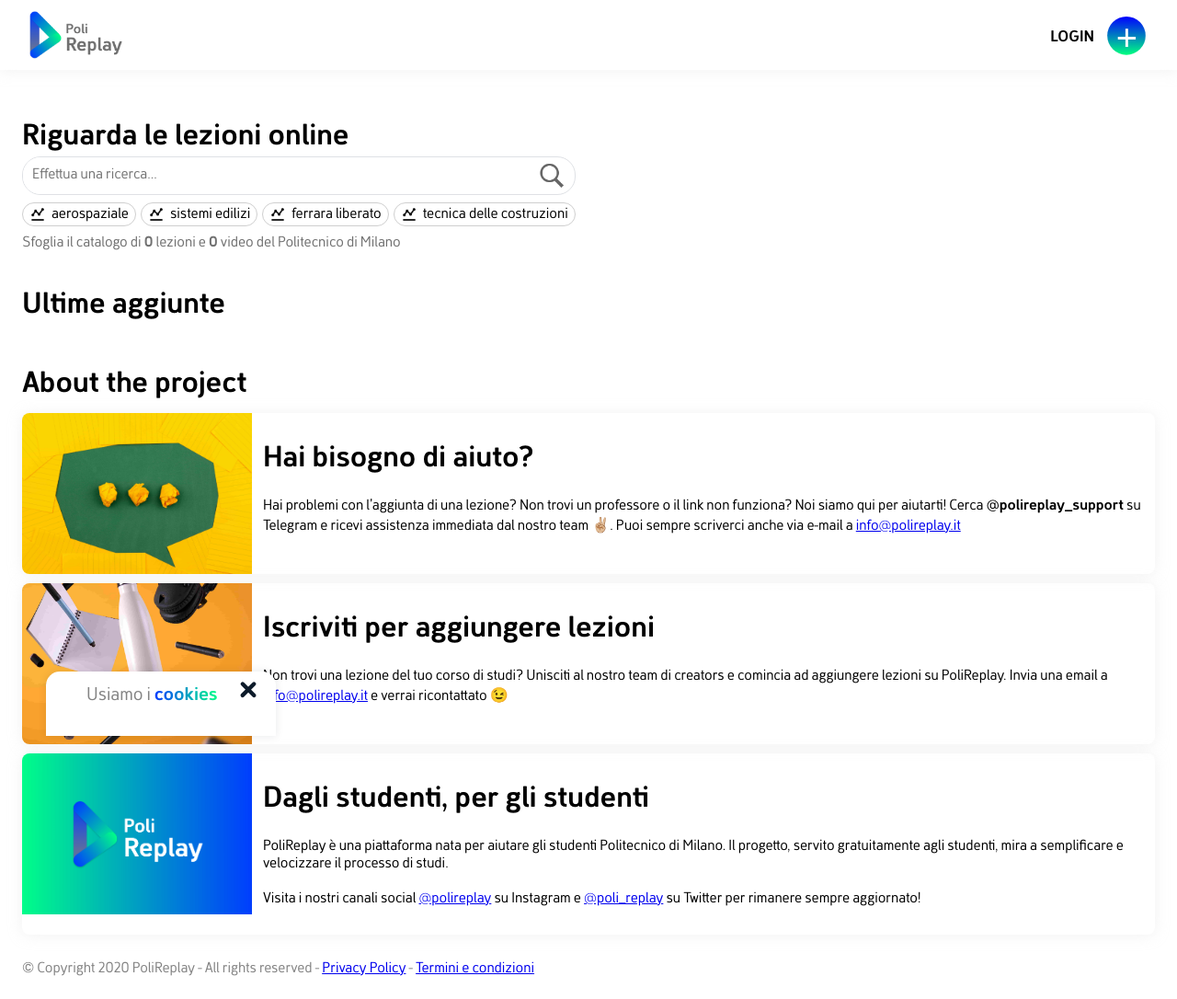
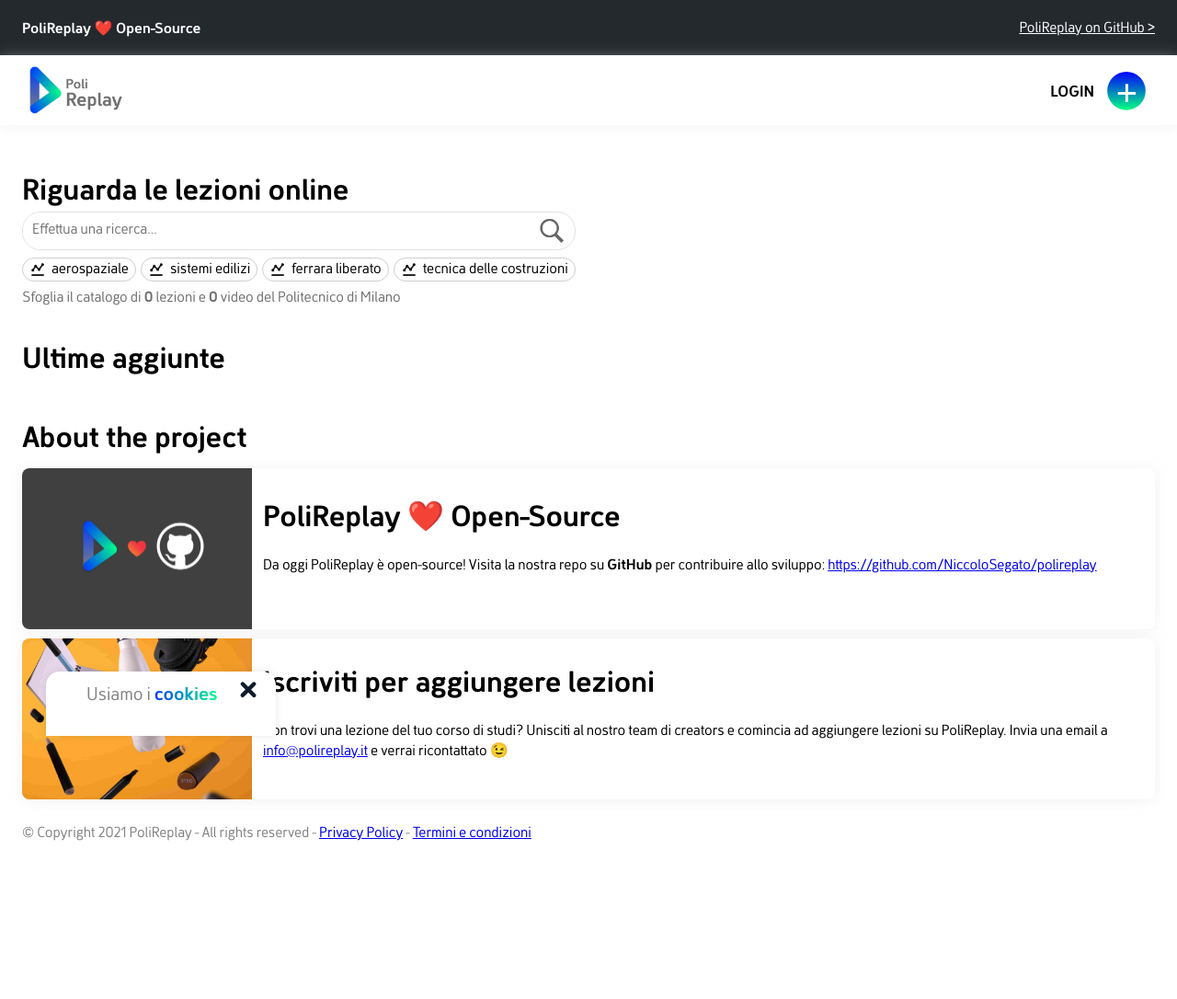
Before and after one commit to NiccoloSegato/polireplay_old, a PHP site: page /?r=1 in a window 1280 px wide. Shown: the whole page at 92% size. After the commit the page ends 914 px from the top, so only its background shows below. Run offline with PHP 8.4, Linux system fonts and the light colour scheme; data that the repository does not hold is empty; a stand-in replaces the project's code that opens the database connection.

Commit message:
New open-source banner

```diff
--- a/index.php
+++ b/index.php
@@ -49,7 +49,7 @@ $result2 = mysqli_query($conn, $query2);
         <meta property="og:image'" content="./assets/images/favicon.ico">
         <meta property="og:description'" content="Cerca, filtra e riguarda le lezioni online del Politecnico di Milano. Semplice, gratuito e veloce.">
         <script src="scripts/global.js"></script>
-        <link rel="stylesheet" href="./styles/navbar.css">
+        <link rel="stylesheet" href="./styles/navbar2.css">
         <link rel="stylesheet" href="./styles/feed3.css">
         <link rel="stylesheet" href="./styles/search.css">
         <link rel="stylesheet" href="./styles/add.css">
@@ -67,6 +67,12 @@ $result2 = mysqli_query($conn, $query2);
     </script>
     </head>
     <body>
+        <div id="superbanner">
+            <div id="superbanner-cont">
+                <h4>PoliReplay ❤️ Open-Source</h4>
+                <a href="https://github.com/NiccoloSegato/polireplay" target="_blank" title="PoliReplay on GitHub">PoliReplay on GitHub &gt;</a>
+            </div>
+        </div>
         <!-- NAVBAR -->
         <div class="NavBar">
             <div class="logo">
@@ -183,10 +189,10 @@ $result2 = mysqli_query($conn, $query2);
         <!-- NEWS -->
         <div class="news-big">
             <div id="news" class="subdiv">
-                <img src="./assets/images/support.jpg" alt="Telegram support"/>
+                <img src="./assets/images/github.png" alt="GitHub"/>
                 <div class="news-container">
-                    <h1>Hai bisogno di aiuto?</h1>
-                    <p>Hai problemi con l'aggiunta di una lezione? Non trovi un professore o il link non funziona? Noi siamo qui per aiutarti! Cerca <strong>@polireplay_support</strong> su Telegram e ricevi assistenza immediata dal nostro team ✌🏼. Puoi sempre scriverci anche via e-mail a <a href="mailto:info@polireplay.it">info@polireplay.it</a></p>
+                    <h1>PoliReplay ❤️ Open-Source</h1>
+                    <p>Da oggi PoliReplay è open-source! Visita la nostra repo su <strong>GitHub</strong> per contribuire allo sviluppo: <a href="https://github.com/NiccoloSegato/polireplay" target="_blank">https://github.com/NiccoloSegato/polireplay</a></p>
                 </div>
             </div>
             <div id="news" class="subdiv">
@@ -196,18 +202,11 @@ $result2 = mysqli_query($conn, $query2);
                     <p>Non trovi una lezione del tuo corso di studi? Unisciti al nostro team di creators e comincia ad aggiungere lezioni su PoliReplay. Invia una email a <a title="info@polireplay.it" href="mailto:info@polireplay.it">info@polireplay.it</a> e verrai ricontattato 😉</p>
                 </div>
             </div>
-            <div id="news2" class="subdiv">
-                <img src="./assets/images/news.png" alt="Semplificare lo studio"/>
-                <div class="news-container">
-                    <h1>Dagli studenti, per gli studenti</h1>
-                    <p>PoliReplay è una piattaforma nata per aiutare gli studenti Politecnico di Milano. Il progetto, servito gratuitamente agli studenti, mira a semplificare e velocizzare il processo di studi.<br></br>Visita i nostri canali social <a title="PoliReplay su Instagram" href="https://www.instagram.com/polireplay">@polireplay</a> su Instagram e <a title="PoliReplay su Twitter" href="https://www.twitter.com/poli_replay">@poli_replay</a> su Twitter per rimanere sempre aggiornato!</p>
-                </div>
-            </div>
         </div>
 
         <!-- FOOTER -->
         <div id="footbar">
-            <p>© Copyright 2020 PoliReplay - All rights reserved -
+            <p>© Copyright 2021 PoliReplay - All rights reserved -
                 <a title="Privacy Policy" href="privacy.html" >Privacy Policy</a>
                 -
                 <a title="Termini e condizioni" href="termini.html">Termini e condizioni</a>
--- /dev/null
+++ b/styles/navbar2.css
@@ -0,0 +1,156 @@
+@font-face {
+    font-family: Finador;
+    src: url("../assets/fonts/Finador-Medium.otf");
+    font-weight: medium;
+}
+@font-face {
+    font-family: Finador;
+    src: url("../assets/fonts/Finador-Bold.otf");
+    font-weight: bold;
+}
+@font-face {
+    font-family: Finador;
+    src: url("../assets/fonts/Finador-Regular.otf");
+}
+
+body {
+    padding: 0;
+    margin: 0;
+    font-family: Finador;
+}
+
+.NavBar{
+    position: sticky;
+    top: 0;
+    width: 100%;
+    height: 76px;
+    overflow: hidden;
+    display: flex;
+    justify-content: space-between;
+    box-shadow: 0px 1px 15px rgba(216, 216, 216, 0.342);
+    z-index: 100;
+    background-color: white;
+}
+
+.logo {
+    width: 360px;
+    height: 56px;
+    padding-top: 10px;
+    padding-bottom: 10px;
+}
+.logo a {
+    height: 100%;
+    width: 360px;
+}
+.logo img {
+    height: 100%;
+    margin-left: 30px;
+}
+.menu {
+    display: block;
+    list-style-type: none;
+    padding-top: 10px;
+    margin-right: 30px;
+}
+.menu ul {
+    list-style-type: none;
+    display: flex;
+    margin: 0;
+    padding-top: 15px;
+}
+.purple-blog-btn {
+    text-decoration: none;
+    padding-bottom: 8px;
+    padding-top: 0px;
+    margin-top: 7px;
+    padding-left: 30px;
+    margin-right: 10px;
+}
+.purple-blog-btn p {
+    color: black;
+    padding-top: 0px;
+    margin-top: 0px;
+    font-weight: bold;
+    font-size: 17px;
+}
+
+#plus {
+    width: 50px;
+    height: 50px;
+    margin-top: -8px;
+}
+.marginer {
+    padding-left: 24px;
+    padding-right: 24px;
+    max-width: 500px;
+}
+
+.universal-btn {
+    box-shadow: 0 1px 15px rgba(216, 216, 216, 0.473);
+    border-color: rgb(204, 204, 204);
+    margin-right: 8px;
+    padding: 10px;
+    border-radius: 20px;
+    background: none;
+    color: inherit;
+    border-width: 1px;
+    border-style: solid;
+    margin-bottom: 30px;
+    cursor: pointer;
+}
+
+/* search */
+.select2-selection {
+    border-radius: 19px !important;
+    box-shadow: 0px 1px 15px rgba(216, 216, 216, 0.473);
+    height: 38px !important;
+    border-color: rgb(204, 204, 204) !important;
+}
+.select2-selection__rendered {
+    height: 100%;
+    display: flex !important;
+    align-items: center;
+}
+
+#lang {
+    box-shadow: 0px 1px 15px rgba(216, 216, 216, 0.473);
+    border-color: rgb(204, 204, 204);
+    padding: 5px;
+    border-radius: 5px;
+    height: 32px;
+    margin-right: 10px;
+}
+
+#superbanner {
+    background-color: rgb(36, 41, 46);
+    width: calc(100% - 48px);
+    height: 60px;
+    padding-left: 24px;
+    padding-right: 24px;
+    color: white;
+}
+#superbanner-cont {
+    display: flex;
+    justify-content: space-between;
+}
+
+#superbanner-cont a {
+    color: white !important;
+    padding-top: 23px;
+}
+#superbanner-cont h4 {
+    margin-bottom: 0;
+    padding-bottom: 0;
+}
+@media screen and (max-width: 600px) {
+    #superbanner-cont {
+        display: flex;
+        flex-direction: column;
+    }
+    #superbanner {
+        height: 85px;
+    }
+    #superbanner-cont a {
+        padding-top: 0;
+    }
+}
```
Also changed, not shown: assets/images/github.png (added).
